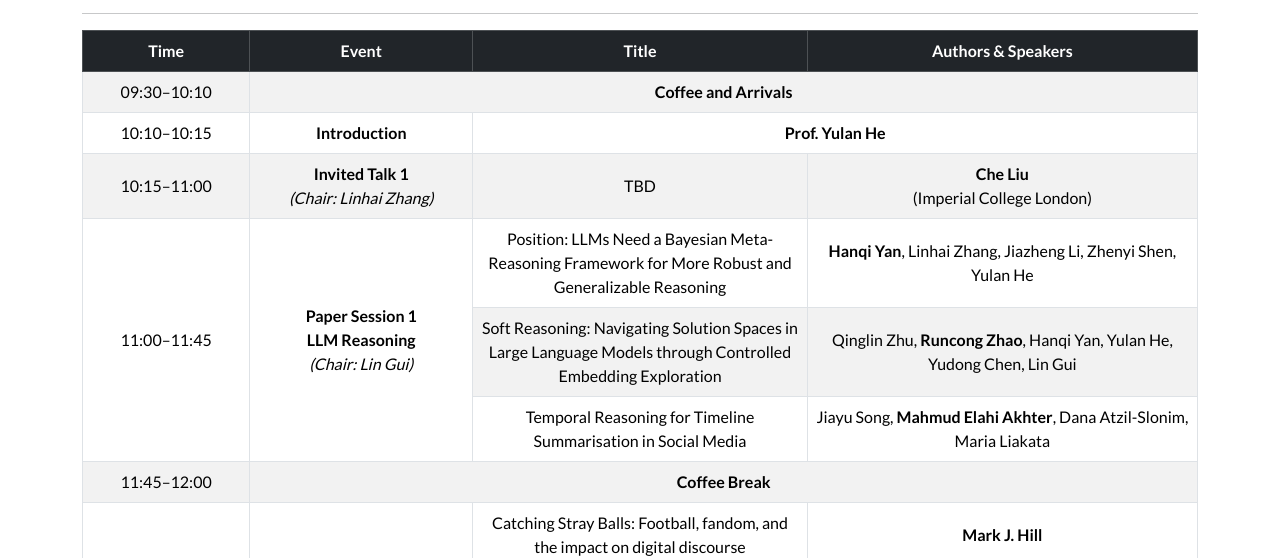
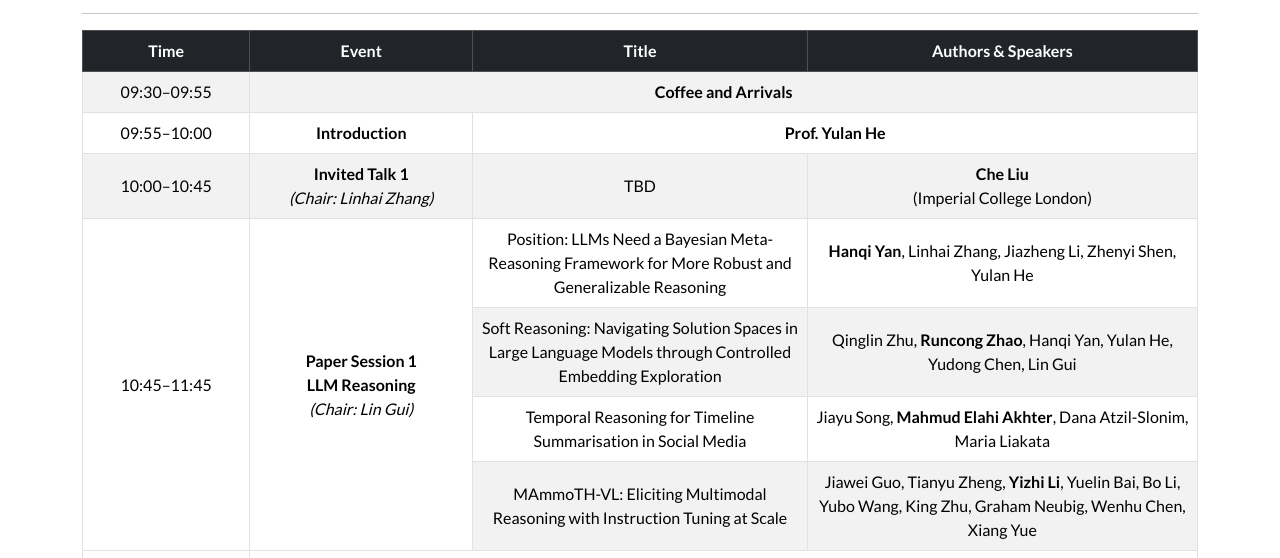
Before and after one commit to PreTrain2025/PreTrain2025.github.io, a plain HTML site: page pages/schedule.html in a window 1280 px wide. Shown: the part 174-732 px from the top of the page. Drawn offline with nearby package versions, Linux system fonts and the light colour scheme; a script that the page names is missing.

Commit message:
Update the sechdule

```diff
--- a/pages/schedule.html
+++ b/pages/schedule.html
@@ -90,12 +90,13 @@
         </tr>
       </thead>
       <tbody class="text-center">
-        <tr><td>09:30–10:10</td><td colspan="3"><b>Coffee and Arrivals</b></td></tr>
-        <tr><td>10:10–10:15</td><td><b>Introduction</b></td><td colspan="2"><b>Prof. Yulan He</b></td></tr>
-        <tr><td>10:15–11:00</td><td><b>Invited Talk 1</b><br><i>(Chair: Linhai Zhang)</i></td><td>TBD</td><td><b>Che Liu</b><br>(Imperial College London)</td></tr>
-        <tr><td rowspan="3">11:00–11:45</td><td rowspan="3"><b>Paper Session 1</b><br><b>LLM Reasoning</b><br><i>(Chair: Lin Gui)</i></td><td>Position: LLMs Need a Bayesian Meta-Reasoning Framework for More Robust and Generalizable Reasoning</td><td><b>Hanqi Yan</b>, Linhai Zhang, Jiazheng Li, Zhenyi Shen, Yulan He</td></tr>
+        <tr><td>09:30–09:55</td><td colspan="3"><b>Coffee and Arrivals</b></td></tr>
+        <tr><td>09:55–10:00</td><td><b>Introduction</b></td><td colspan="2"><b>Prof. Yulan He</b></td></tr>
+        <tr><td>10:00–10:45</td><td><b>Invited Talk 1</b><br><i>(Chair: Linhai Zhang)</i></td><td>TBD</td><td><b>Che Liu</b><br>(Imperial College London)</td></tr>
+        <tr><td rowspan="4">10:45–11:45</td><td rowspan="4"><b>Paper Session 1</b><br><b>LLM Reasoning</b><br><i>(Chair: Lin Gui)</i></td><td>Position: LLMs Need a Bayesian Meta-Reasoning Framework for More Robust and Generalizable Reasoning</td><td><b>Hanqi Yan</b>, Linhai Zhang, Jiazheng Li, Zhenyi Shen, Yulan He</td></tr>
         <tr><td>Soft Reasoning: Navigating Solution Spaces in Large Language Models through Controlled Embedding Exploration</td><td>Qinglin Zhu, <b>Runcong Zhao</b>, Hanqi Yan, Yulan He, Yudong Chen, Lin Gui</td></tr>
         <tr><td>Temporal Reasoning for Timeline Summarisation in Social Media</td><td>Jiayu Song, <b>Mahmud Elahi Akhter</b>, Dana Atzil-Slonim, Maria Liakata</td></tr>
+        <tr><td>MAmmoTH-VL: Eliciting Multimodal Reasoning with Instruction Tuning at Scale</td><td>Jiawei Guo, Tianyu Zheng, <b>Yizhi Li</b>, Yuelin Bai, Bo Li, Yubo Wang, King Zhu, Graham Neubig, Wenhu Chen, Xiang Yue</td></tr>
         <tr><td>11:45–12:00</td><td colspan="3"><b>Coffee Break</b></td></tr>
         <tr><td rowspan="3">12:00–12:45</td><td rowspan="3"><b>Paper Session 2</b><br><b>AI & Social Science</b><br><i>(Chair: Runcong Zhao)</i></td><td>Catching Stray Balls: Football, fandom, and the impact on digital discourse</td><td><b>Mark J. Hill</b></td></tr>
         <tr><td>Reproducibility: The New Frontier in AI Governance</td><td><b>Israel Mason-Williams</b>, Gabryel Mason-Williams</td></tr>
```
